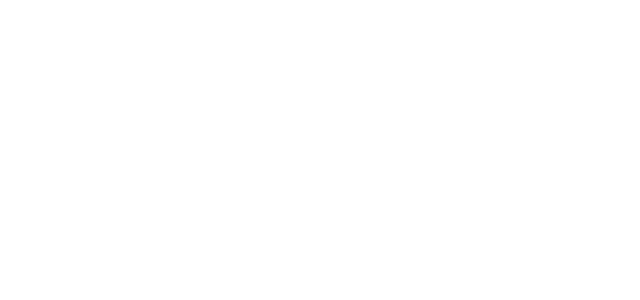
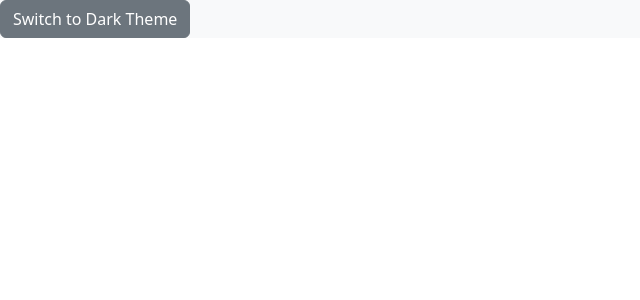
Before and after one commit to I-amCoder/soloist, a React (Create React App) app in the folder Frontend/: page / in a window 1280 px wide. Before the commit this address had no page. Shown: the top 300 px of the page, without its empty margins (0-640 px from the left). Built offline with nearby package versions, Linux system fonts and the light colour scheme.

Commit message:
Added theming

```diff
--- a/Frontend/package.json
+++ b/Frontend/package.json
@@ -7,6 +7,7 @@
     "@testing-library/react": "^13.4.0",
     "@testing-library/user-event": "^13.5.0",
     "axios": "^1.7.9",
+    "bootstrap": "^5.3.3",
     "react": "^19.0.0",
     "react-dom": "^19.0.0",
     "react-router-dom": "^7.1.3",
--- a/Frontend/src/App.js
+++ b/Frontend/src/App.js
@@ -2,16 +2,20 @@
 import { BrowserRouter as Router, Route, Routes } from 'react-router-dom';
 import Login from './components/Auth/Login';
 import Register from './components/Auth/Register';
+import ThemeToggle from './components/ThemeToggle';
 import { LOGIN_ROUTE, REGISTER_ROUTE } from './constants/routes';
+import { useTheme } from './context/ThemeContext';
 
 function App() {
+  const { theme } = useTheme();
+
   return (
     <Router>
-      <div className="App">
+      <div className={`App ${theme === 'dark' ? 'bg-dark text-white' : 'bg-light text-dark'}`}>
+        <ThemeToggle />
         <Routes>
           <Route path={LOGIN_ROUTE} element={<Login />} />
           <Route path={REGISTER_ROUTE} element={<Register />} />
-          {/* Add more routes as needed */}
         </Routes>
       </div>
     </Router>
--- /dev/null
+++ b/Frontend/src/components/ThemeToggle.js
@@ -0,0 +1,14 @@
+import React from 'react';
+import { useTheme } from '../context/ThemeContext';
+
+const ThemeToggle = () => {
+  const { theme, toggleTheme } = useTheme();
+
+  return (
+    <button onClick={toggleTheme} className="btn btn-secondary">
+      Switch to {theme === 'light' ? 'Dark' : 'Light'} Theme
+    </button>
+  );
+};
+
+export default ThemeToggle;
--- /dev/null
+++ b/Frontend/src/context/ThemeContext.js
@@ -0,0 +1,19 @@
+import React, { createContext, useState, useContext } from 'react';
+
+const ThemeContext = createContext();
+
+export const ThemeProvider = ({ children }) => {
+  const [theme, setTheme] = useState('light');
+
+  const toggleTheme = () => {
+    setTheme((prevTheme) => (prevTheme === 'light' ? 'dark' : 'light'));
+  };
+
+  return (
+    <ThemeContext.Provider value={{ theme, toggleTheme }}>
+      {children}
+    </ThemeContext.Provider>
+  );
+};
+
+export const useTheme = () => useContext(ThemeContext);
--- a/Frontend/src/index.js
+++ b/Frontend/src/index.js
@@ -3,12 +3,16 @@
 import './index.css';
 import App from './App';
 import { AuthProvider } from './context/AuthContext';
+import { ThemeProvider } from './context/ThemeContext';
+import 'bootstrap/dist/css/bootstrap.min.css';
 
 const root = ReactDOM.createRoot(document.getElementById('root'));
 root.render(
   <React.StrictMode>
     <AuthProvider>
-      <App />
+      <ThemeProvider>
+        <App />
+      </ThemeProvider>
     </AuthProvider>
   </React.StrictMode>
 );
```
Also changed, not shown: 1 other file (tests, documents, lock files or other folders).
